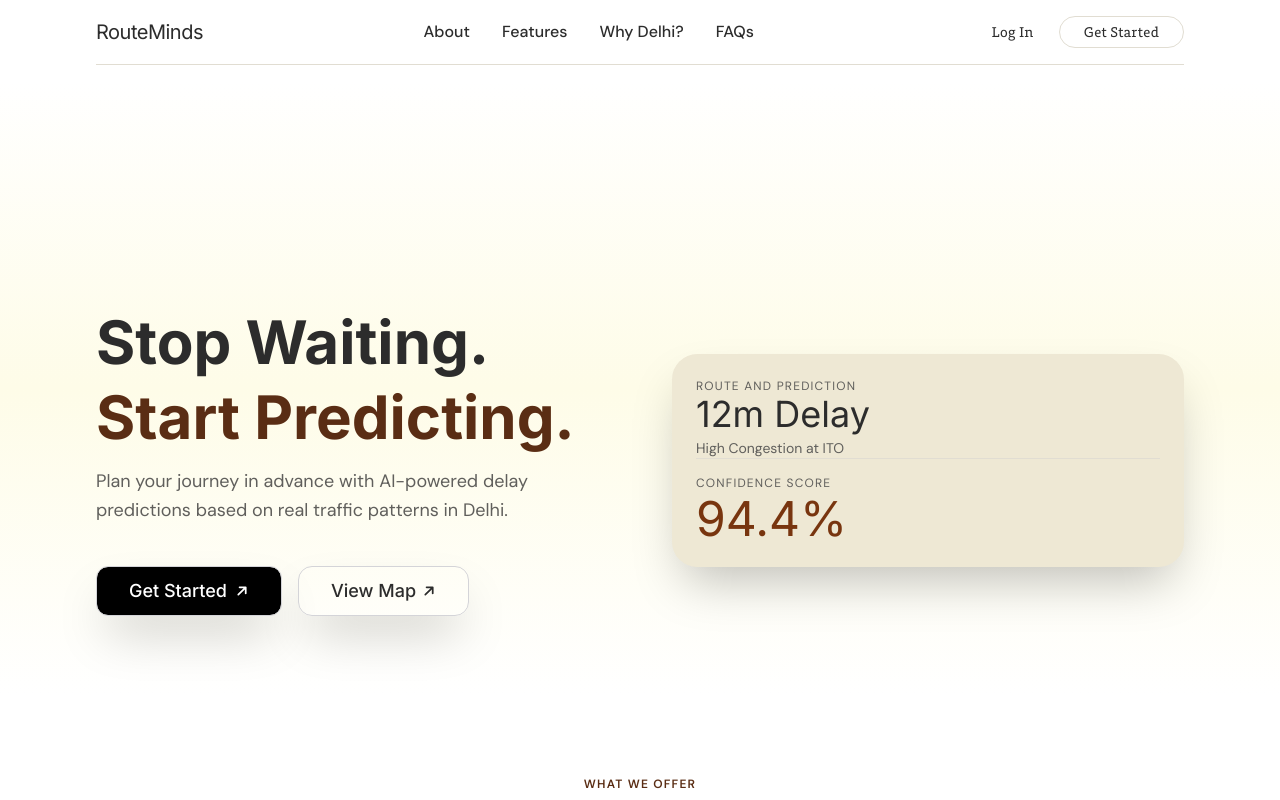
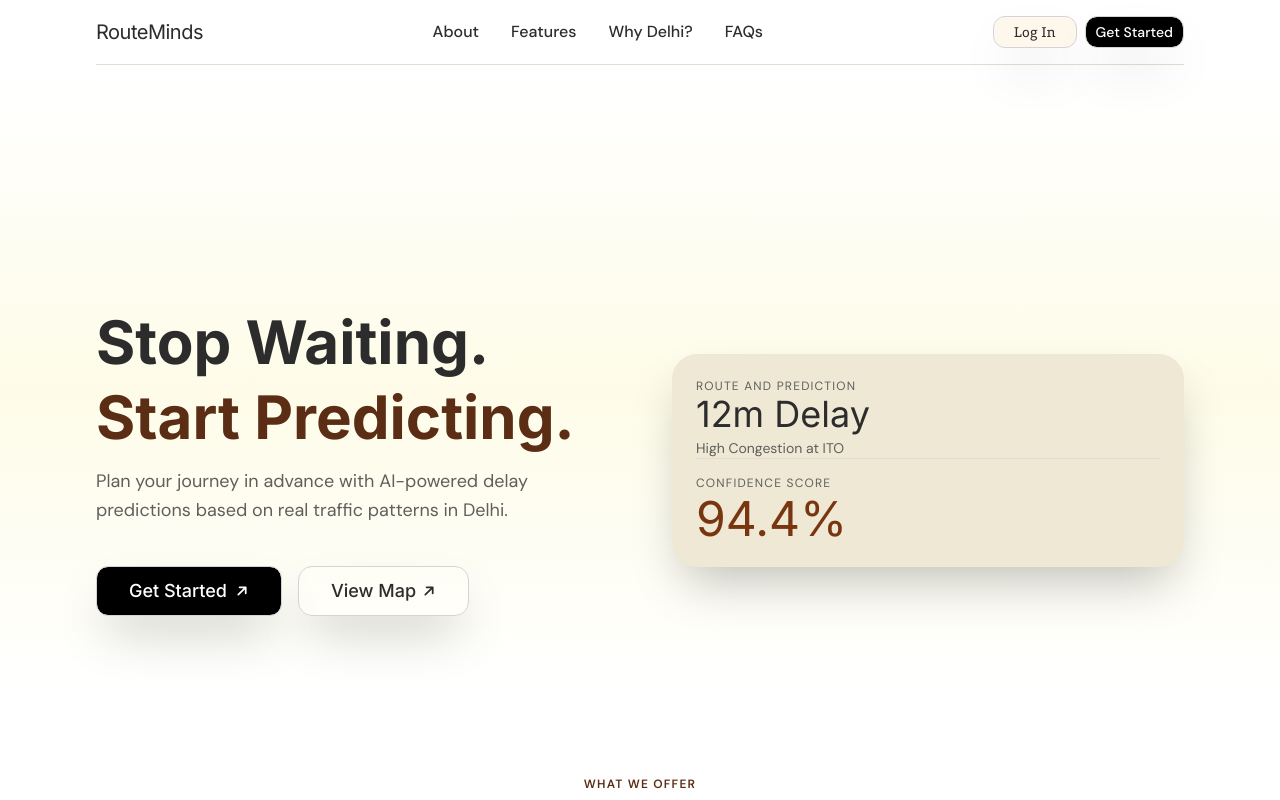
Before and after one commit to Yajush-afk/RouteMinds, a React (Vite) app in the folder apps/web/: page / in a window 1280 px wide. Shown: the top 800 px of the page. Built offline with nearby package versions, Linux system fonts and the light colour scheme; no server answers.

Commit message:
Changed the ui of navbar buttons

```diff
--- a/apps/web/src/components/landing/Navbar.tsx
+++ b/apps/web/src/components/landing/Navbar.tsx
@@ -65,7 +65,7 @@ export default function Navbar() {
               <Button
                 asChild
                 variant="outline"
-                className="landing-hover-lift rounded-xl border-border bg-transparent px-4 text-sm text-foreground shadow-none hover:!border-[var(--landing-primary)] hover:!bg-[var(--landing-primary)] hover:!text-[var(--landing-text)] sm:px-5 md:px-6"
+                className="!font-body rounded-[12px] landing-hover-lift bg-black text-white shadow-2xl hover:!bg-gray-900 border border-zinc-300"
               >
                 <Link to="/map">Open Map</Link>
               </Button>
@@ -73,7 +73,7 @@ export default function Navbar() {
                 type="button"
                 variant="ghost"
                 onClick={logout}
-                className="rounded-xl px-4 text-sm text-foreground"
+                className="font-body flex landing-hover-lift items-center gap-2 rounded-[12px] border-foreground/20 bg-background shadow-2xl px-4 text-sm text-foreground transition-colors hover:bg-foreground/5 sm:px-5 border border-zinc-300"
               >
                 Log out
               </Button>
@@ -83,14 +83,13 @@ export default function Navbar() {
               <Button
                 asChild
                 variant="ghost"
-                className="rounded-xl px-4 text-sm text-foreground hover:bg-transparent hover:text-[var(--landing-primary)]"
-              >
+                className="font-body flex landing-hover-lift items-center gap-2 rounded-[12px] border-foreground/20 bg-background shadow-2xl px-4 text-sm text-foreground transition-colors hover:bg-foreground/5 sm:px-5 border border-zinc-300" >
                 <Link to="/auth">Log In</Link>
               </Button>
               <Button
                 asChild
-                variant="outline"
-                className="landing-hover-lift rounded-xl border-border bg-transparent px-4 text-sm text-foreground shadow-none hover:!border-[var(--landing-primary)] hover:!bg-[var(--landing-primary)] hover:!text-[var(--landing-text)] sm:px-5 md:px-6"
+
+                className="!font-body rounded-[12px] landing-hover-lift bg-black text-white shadow-2xl hover:!bg-gray-900 border border-zinc-300"
               >
                 <Link to="/auth">Get Started</Link>
               </Button>
```
Also changed, not shown: apps/web/src/components/landing/notes.txt (deleted).
